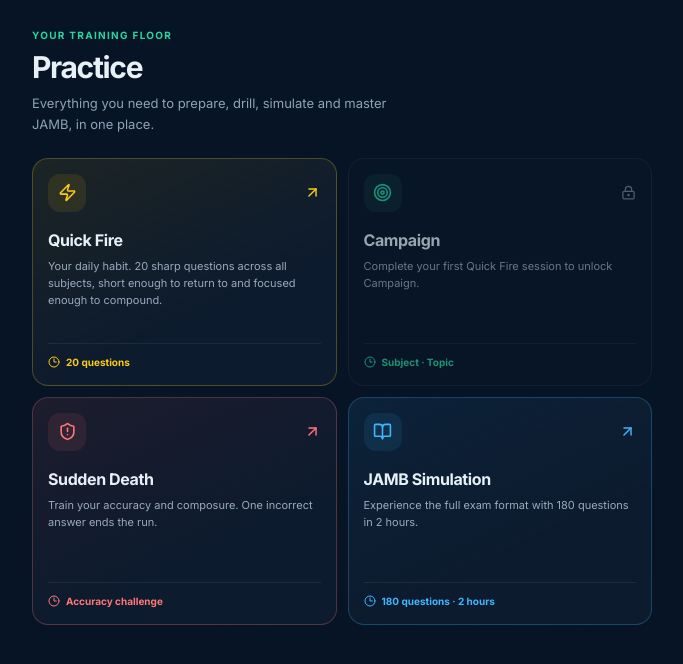
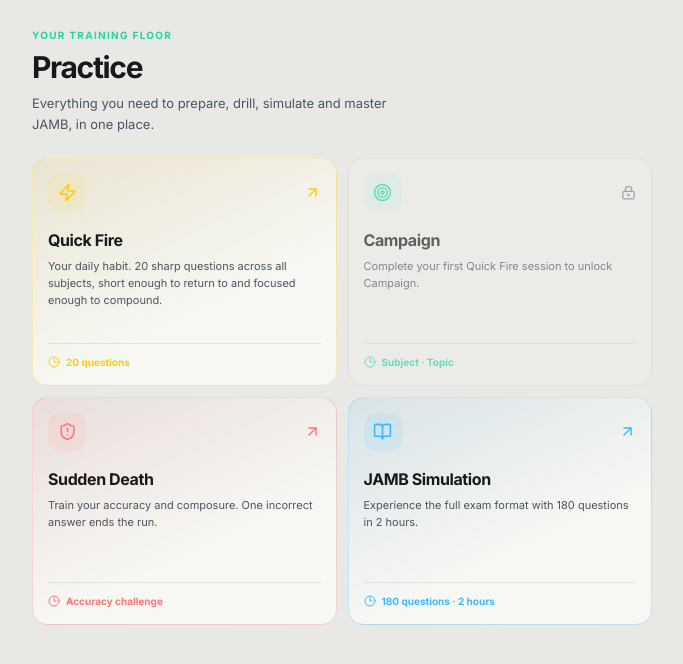
Before and after one commit to examforge99/examlogic, a Next.js app: page /practice in a window 1280 px wide. Shown: the top 664 px of the page, without its empty margins (298-981 px from the left). Built offline with nearby package versions, Linux system fonts and the light colour scheme.

Commit message:
Align practice page with ash-white dashboard palette

```diff
--- a/src/app/practice/page.tsx
+++ b/src/app/practice/page.tsx
@@ -30,12 +30,12 @@ export default function PracticePage() {
   }, [])
 
   return (
-    <main style={{ minHeight: '100svh', padding: '28px 16px calc(110px + env(safe-area-inset-bottom))', background: '#071426', color: '#E8F0F7' }}>
+    <main style={{ minHeight: '100svh', padding: '28px 16px calc(110px + env(safe-area-inset-bottom))', background: '#E8E8E5', color: '#171A1C' }}>
       <div style={{ width: '100%', maxWidth: 620, margin: '0 auto' }}>
         <header style={{ marginBottom: 23 }}>
           <p style={{ margin: 0, color: '#25D6A2', fontSize: 10, fontWeight: 800, letterSpacing: '.13em' }}>YOUR TRAINING FLOOR</p>
           <h1 style={{ margin: '8px 0 0', fontSize: 30, lineHeight: 1.08, letterSpacing: '-.045em', fontWeight: 780 }}>Practice</h1>
-          <p style={{ margin: '10px 0 0', maxWidth: 390, color: '#8FA2B7', fontSize: 13, lineHeight: 1.6 }}>Everything you need to prepare, drill, simulate and master JAMB, in one place.</p>
+          <p style={{ margin: '10px 0 0', maxWidth: 390, color: '#4B5560', fontSize: 13, lineHeight: 1.6 }}>Everything you need to prepare, drill, simulate and master JAMB, in one place.</p>
         </header>
 
         {showUnlock && <section role="status" style={{ display: 'flex', alignItems: 'start', gap: 12, padding: 16, marginBottom: 16, borderRadius: 15, border: '1px solid rgba(37,214,162,.35)', background: 'linear-gradient(120deg,rgba(37,214,162,.15),rgba(13,27,46,.98))', animation: 'practiceReveal .35s ease-out both' }}>
@@ -47,16 +47,16 @@ export default function PracticePage() {
           {modes.map((mode) => {
             const Icon = mode.icon
             const locked = !mode.always && mode.name === 'Campaign' && !campaignUnlocked
-            return <button key={mode.name} type="button" onClick={() => { if (!locked) router.push(mode.href) }} disabled={locked} style={{ minWidth: 0, minHeight: 228, textAlign: 'left', display: 'flex', flexDirection: 'column', alignItems: 'stretch', padding: 15, borderRadius: 16, border: '1px solid ' + (locked ? 'rgba(255,255,255,.07)' : mode.color + '44'), background: locked ? '#0A1727' : 'linear-gradient(155deg,' + mode.tint + ',#0D1B2E 64%)', color: '#E8F0F7', opacity: locked ? .65 : 1, cursor: locked ? 'not-allowed' : 'pointer', transition: 'transform .18s ease,border-color .18s ease' }}>
+            return <button key={mode.name} type="button" onClick={() => { if (!locked) router.push(mode.href) }} disabled={locked} style={{ minWidth: 0, minHeight: 228, textAlign: 'left', display: 'flex', flexDirection: 'column', alignItems: 'stretch', padding: 15, borderRadius: 16, border: '1px solid ' + (locked ? 'rgba(23,26,28,.09)' : mode.color + '44'), background: locked ? '#EEEEEB' : 'linear-gradient(155deg,' + mode.tint + ',#F7F7F3 64%)', color: '#171A1C', opacity: locked ? .65 : 1, cursor: locked ? 'not-allowed' : 'pointer', transition: 'transform .18s ease,border-color .18s ease' }}>
               <div style={{ display: 'flex', justifyContent: 'space-between', alignItems: 'center', gap: 8 }}>
                 <span style={{ width: 38, height: 38, display: 'grid', placeItems: 'center', borderRadius: 12, background: mode.tint, color: mode.color }}><Icon size={19}/></span>
                 {locked ? <LockKeyhole size={15} color="#718399"/> : <ArrowUpRight size={17} color={mode.color}/>}
               </div>
               <div style={{ marginTop: 19, flex: 1 }}>
                 <h2 style={{ margin: 0, fontSize: 16, lineHeight: 1.2, fontWeight: 760, letterSpacing: '-.025em' }}>{mode.name}</h2>
-                <p style={{ margin: '8px 0 0', color: '#9AAABD', fontSize: 11, lineHeight: 1.55 }}>{locked ? 'Complete your first Quick Fire session to unlock Campaign.' : mode.detail}</p>
+                <p style={{ margin: '8px 0 0', color: '#4B5560', fontSize: 11, lineHeight: 1.55 }}>{locked ? 'Complete your first Quick Fire session to unlock Campaign.' : mode.detail}</p>
               </div>
-              <div style={{ display: 'flex', alignItems: 'center', gap: 6, marginTop: 15, paddingTop: 11, borderTop: '1px solid rgba(255,255,255,.07)', color: mode.color, fontSize: 10, fontWeight: 750 }}><Clock3 size={12}/>{mode.meta}</div>
+              <div style={{ display: 'flex', alignItems: 'center', gap: 6, marginTop: 15, paddingTop: 11, borderTop: '1px solid rgba(23,26,28,.09)', color: mode.color, fontSize: 10, fontWeight: 750 }}><Clock3 size={12}/>{mode.meta}</div>
             </button>
           })}
         </div>
```
